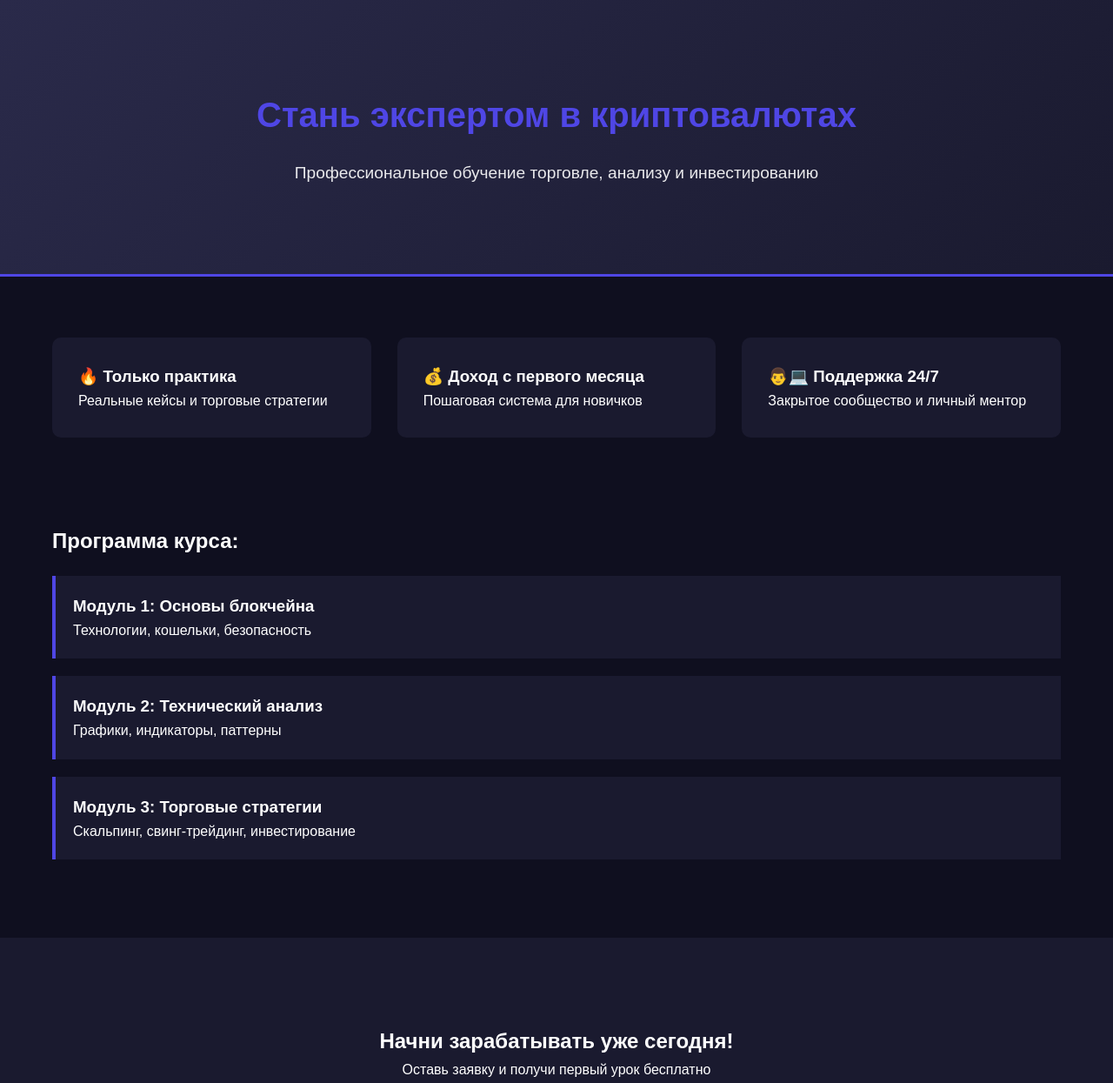
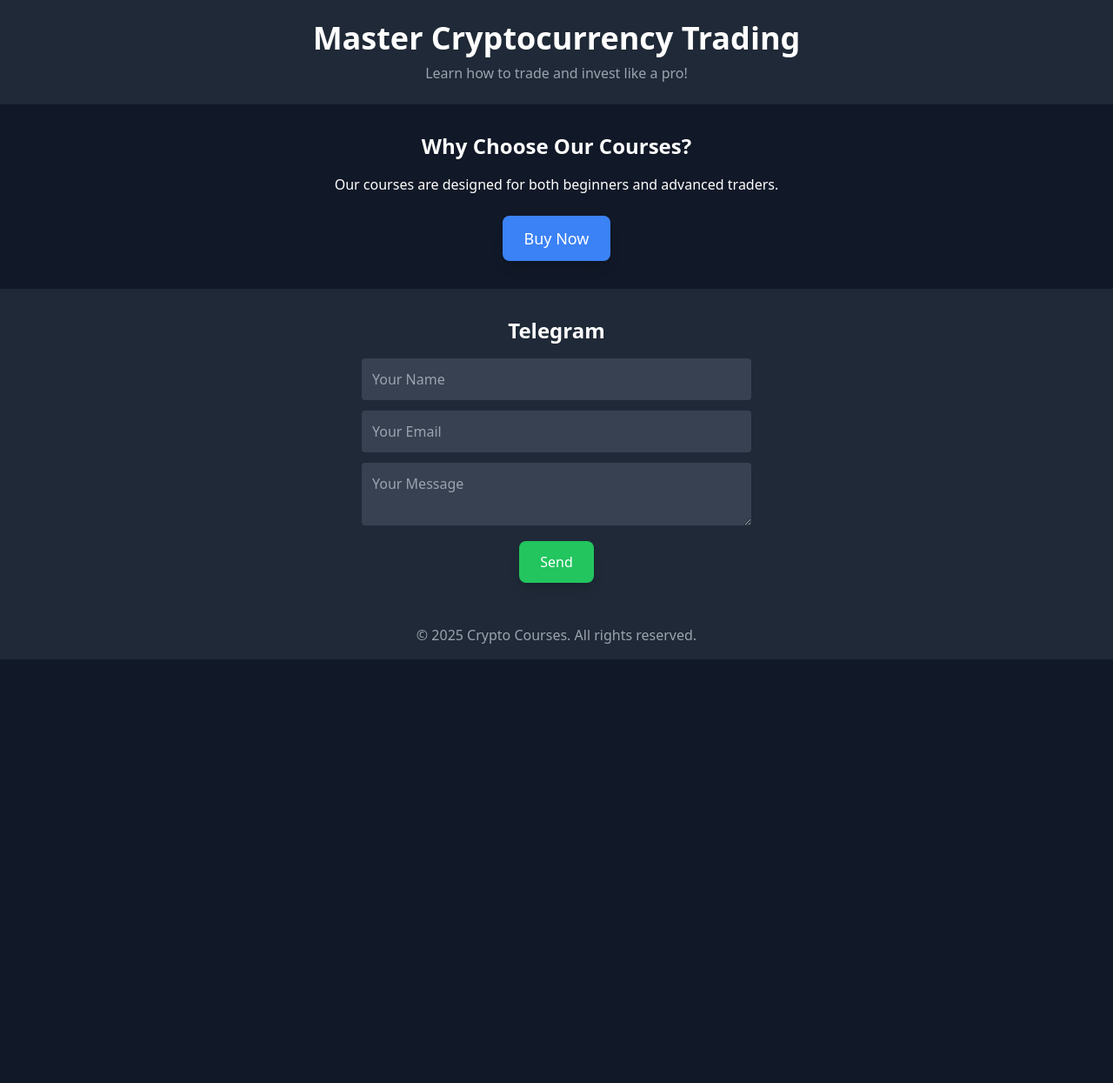
Before and after one commit to Vuda1/cryptomania, a plain HTML site: page index.html in a window 1280 px wide. Shown: the top 1245 px of the page at 87% size. After the commit the page ends 800 px from the top, so only its background shows below. Drawn offline with nearby package versions, Linux system fonts and the light colour scheme.

Commit message:
Update index.html

```diff
--- a/index.html
+++ b/index.html
@@ -1,166 +1,38 @@
 <!DOCTYPE html>
-<html lang="ru">
+<html lang="en">
 <head>
     <meta charset="UTF-8">
     <meta name="viewport" content="width=device-width, initial-scale=1.0">
-    <title>CryptoMasterPro - Профессиональные курсы по криптовалютам</title>
-    <style>
-        * {
-            margin: 0;
-            padding: 0;
-            box-sizing: border-box;
-            font-family: 'Arial', sans-serif;
-        }
-
-        body {
-            background: #0f0f1f;
-            color: #ffffff;
-            line-height: 1.6;
-        }
-
-        .container {
-            max-width: 1200px;
-            margin: 0 auto;
-            padding: 20px;
-        }
-
-        header {
-            background: linear-gradient(135deg, #2a2a4a, #1a1a2f);
-            padding: 80px 0;
-            text-align: center;
-            border-bottom: 3px solid #4f46e5;
-        }
-
-        .hero h1 {
-            font-size: 2.5em;
-            margin-bottom: 20px;
-            color: #4f46e5;
-        }
-
-        .hero p {
-            font-size: 1.2em;
-            opacity: 0.9;
-        }
-
-        .features {
-            display: grid;
-            grid-template-columns: repeat(auto-fit, minmax(250px, 1fr));
-            gap: 30px;
-            padding: 50px 0;
-        }
-
-        .feature-card {
-            background: #1a1a2f;
-            padding: 30px;
-            border-radius: 10px;
-            transition: transform 0.3s;
-        }
-
-        .feature-card:hover {
-            transform: translateY(-10px);
-        }
-
-        .cta-section {
-            text-align: center;
-            padding: 80px 0;
-            background: #1a1a2f;
-        }
-
-        .cta-button {
-            display: inline-block;
-            padding: 15px 40px;
-            background: #4f46e5;
-            color: white;
-            text-decoration: none;
-            border-radius: 25px;
-            font-weight: bold;
-            transition: background 0.3s;
-        }
-
-        .cta-button:hover {
-            background: #4338ca;
-        }
-
-        .course-program {
-            padding: 50px 0;
-        }
-
-        .program-item {
-            background: #1a1a2f;
-            margin: 20px 0;
-            padding: 20px;
-            border-left: 4px solid #4f46e5;
-        }
-
-        footer {
-            background: #1a1a2f;
-            padding: 30px 0;
-            text-align: center;
-            margin-top: 50px;
-        }
-
-        @media (max-width: 768px) {
-            .hero h1 {
-                font-size: 2em;
-            }
-        }
-    </style>
+    <title>Crypto Courses</title>
+    <script src="https://cdn.tailwindcss.com"></script>
 </head>
-<body>
-    <header>
-        <div class="container hero">
-            <h1>Стань экспертом в криптовалютах</h1>
-            <p>Профессиональное обучение торговле, анализу и инвестированию</p>
-        </div>
+<body class="bg-gray-900 text-white">
+    <header class="text-center p-6 bg-gray-800">
+        <h1 class="text-4xl font-bold">Master Cryptocurrency Trading</h1>
+        <p class="text-gray-400 mt-2">Learn how to trade and invest like a pro!</p>
     </header>
 
-    <div class="container">
-        <section class="features">
-            <div class="feature-card">
-                <h3>🔥 Только практика</h3>
-                <p>Реальные кейсы и торговые стратегии</p>
-            </div>
-            <div class="feature-card">
-                <h3>💰 Доход с первого месяца</h3>
-                <p>Пошаговая система для новичков</p>
-            </div>
-            <div class="feature-card">
-                <h3>👨💻 Поддержка 24/7</h3>
-                <p>Закрытое сообщество и личный ментор</p>
-            </div>
-        </section>
+    <main class="p-8 text-center">
+        <h2 class="text-2xl font-semibold">Why Choose Our Courses?</h2>
+        <p class="mt-4">Our courses are designed for both beginners and advanced traders.</p>
 
-        <section class="course-program">
-            <h2>Программа курса:</h2>
-            <div class="program-item">
-                <h3>Модуль 1: Основы блокчейна</h3>
-                <p>Технологии, кошельки, безопасность</p>
-            </div>
-            <div class="program-item">
-                <h3>Модуль 2: Технический анализ</h3>
-                <p>Графики, индикаторы, паттерны</p>
-            </div>
-            <div class="program-item">
-                <h3>Модуль 3: Торговые стратегии</h3>
-                <p>Скальпинг, свинг-трейдинг, инвестирование</p>
-            </div>
-        </section>
-    </div>
+        <div class="mt-6 flex justify-center">
+            <a href="#" class="bg-blue-500 text-white px-6 py-3 rounded-lg shadow-lg text-lg">Buy Now</a>
+        </div>
+    </main>
 
-    <section class="cta-section">
-        <div class="container">
-            <h2>Начни зарабатывать уже сегодня!</h2>
-            <p>Оставь заявку и получи первый урок бесплатно</p>
-            <br>
-            <a href="https://t.me/your_telegram" class="cta-button" target="_blank">Записаться на курс</a>
-        </div>
+    <section class="p-8 text-center bg-gray-800">
+        <h2 class="text-2xl font-semibold">Telegram</h2>
+        <form class="mt-4 max-w-md mx-auto">
+            <input type="text" placeholder="Your Name" class="w-full p-3 rounded bg-gray-700 text-white mb-3">
+            <input type="email" placeholder="Your Email" class="w-full p-3 rounded bg-gray-700 text-white mb-3">
+            <textarea placeholder="Your Message" class="w-full p-3 rounded bg-gray-700 text-white mb-3"></textarea>
+            <button type="submit" class="bg-green-500 text-white px-6 py-3 rounded-lg shadow-lg">Send</button>
+        </form>
     </section>
 
-    <footer>
-        <div class="container">
-            <p>© 2025 CryptoMasterPro</p>
-            <p>Контакты: info@cryptomasterpro.com | Telegram: @crypto_support</p>
-        </div>
+    <footer class="text-center p-4 bg-gray-800 text-gray-400">
+        &copy; 2025 Crypto Courses. All rights reserved.
     </footer>
 </body>
 </html>
```
